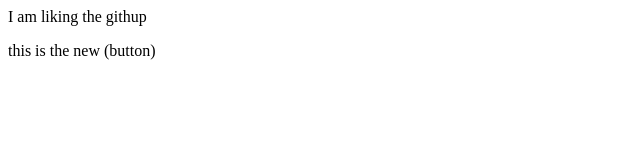
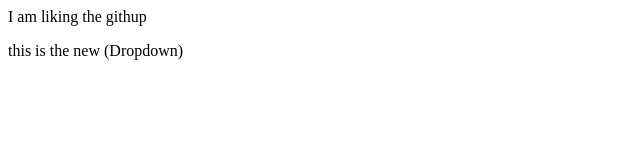
Before and after one commit to DeepaliGobare/localrepo, a plain HTML site: page index.html in a window 1280 px wide. Shown: the full height of the page, 0-640 px from the left. Drawn offline with Linux system fonts and the light colour scheme.

Commit message:
Add DropDown

```diff
--- a/index.html
+++ b/index.html
@@ -1,2 +1,2 @@
 <p>I am liking the githup</p>
-<p>this is the new (button)</p>
+<p>this is the new (Dropdown)</p>
```
